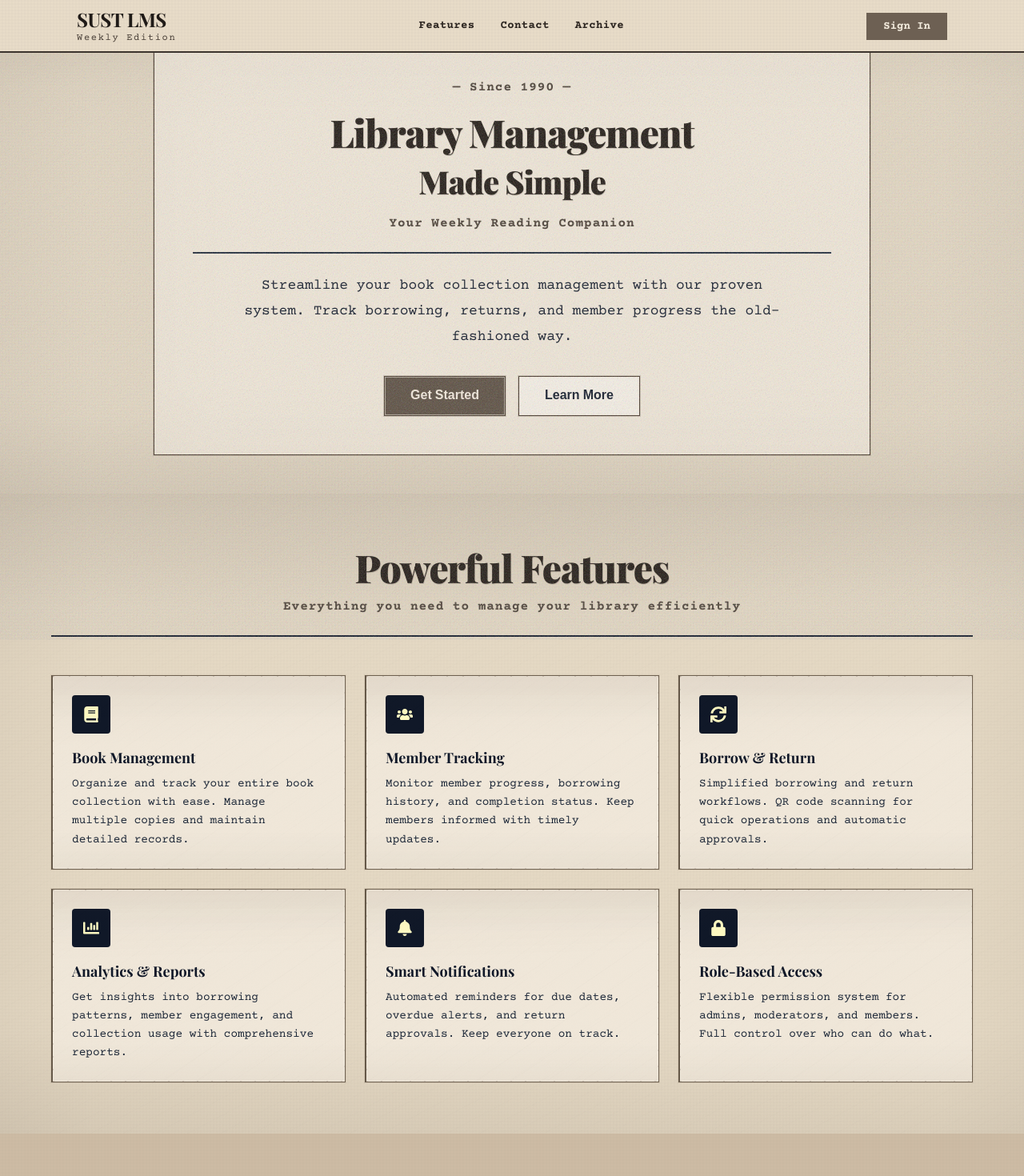
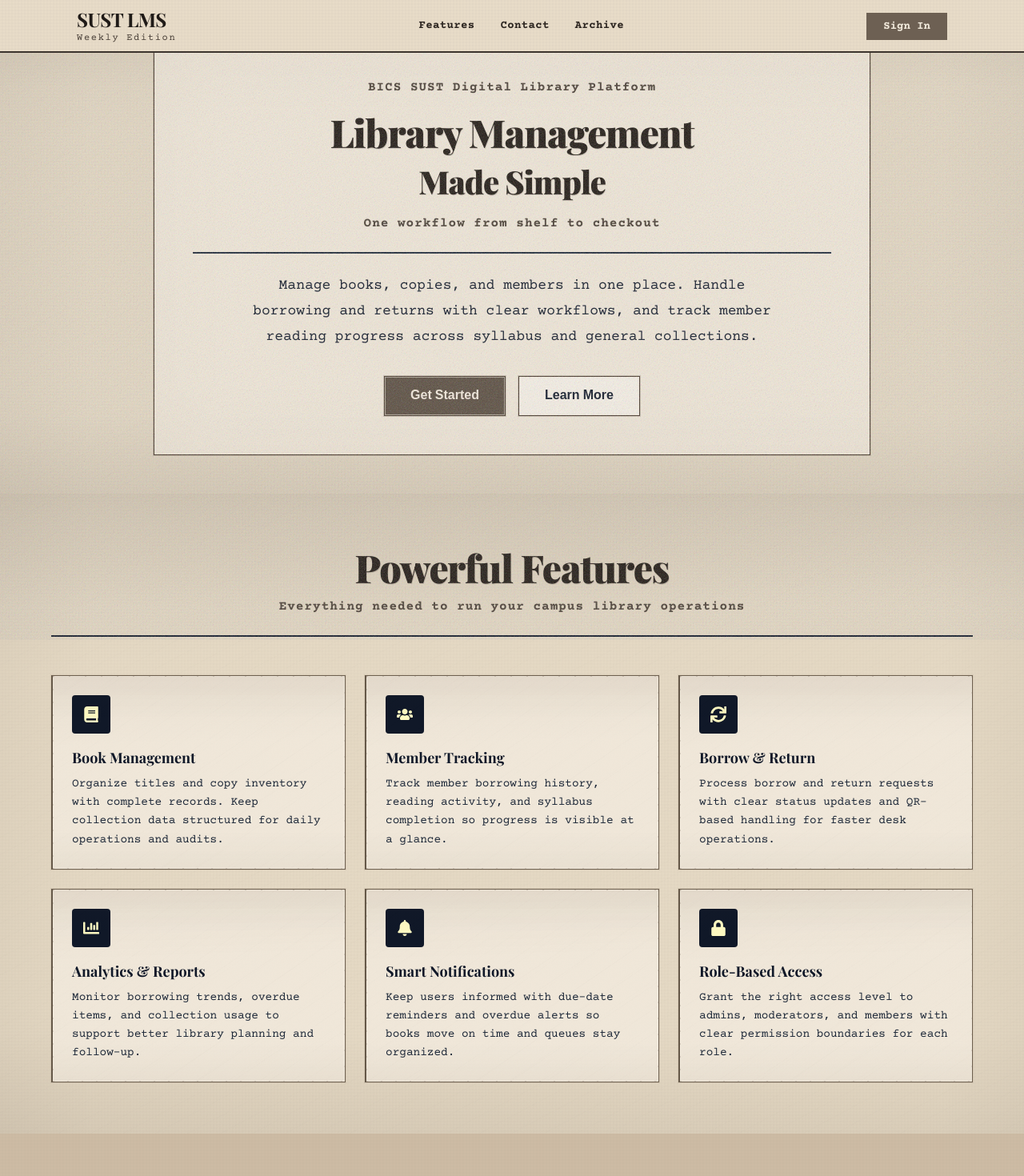
Before and after one commit to ahnayef/bics-sust-lms, a Next.js app: page / in a window 1280 px wide. Shown: the top 1470 px of the page at 80% size. Built offline with nearby package versions, Linux system fonts and the light colour scheme.

Commit message:
Update text

```diff
--- a/app/page.tsx
+++ b/app/page.tsx
@@ -167,7 +167,9 @@ export default function Home() {
           style={{ backgroundColor: "#f1e8d9" }}
         >
           <div className="text-center border-b-2 border-double border-gray-800 pb-6 mb-6">
-            <div className="newspaper-subheader mb-4">— Since 1990 —</div>
+            <div className="newspaper-subheader mb-4">
+              BICS SUST Digital Library Platform
+            </div>
             <h1 className="newspaper-headline">
               Library Management
               <div style={{ fontSize: "2.5rem", marginTop: "0.5rem" }}>
@@ -175,7 +177,7 @@ export default function Home() {
               </div>
             </h1>
             <div className="newspaper-subheader mt-4">
-              Your Weekly Reading Companion
+              One workflow from shelf to checkout
             </div>
           </div>
 
@@ -186,8 +188,9 @@ export default function Home() {
               lineHeight: "1.8",
             }}
           >
-            Streamline your book collection management with our proven system.
-            Track borrowing, returns, and member progress the old-fashioned way.
+            Manage books, copies, and members in one place. Handle borrowing and
+            returns with clear workflows, and track member reading progress
+            across syllabus and general collections.
           </p>
 
           <div className="flex flex-col sm:flex-row gap-4 justify-center">
@@ -218,7 +221,7 @@ export default function Home() {
           <div className="text-center mb-12 pb-6 border-b-2 border-double border-gray-900">
             <h2 className="newspaper-headline mb-2">Powerful Features</h2>
             <p className="newspaper-subheader">
-              Everything you need to manage your library efficiently
+              Everything needed to run your campus library operations
             </p>
           </div>
 
@@ -242,8 +245,8 @@ export default function Home() {
                   lineHeight: "1.6",
                 }}
               >
-                Organize and track your entire book collection with ease. Manage
-                multiple copies and maintain detailed records.
+                Organize titles and copy inventory with complete records. Keep
+                collection data structured for daily operations and audits.
               </p>
             </div>
 
@@ -266,8 +269,8 @@ export default function Home() {
                   lineHeight: "1.6",
                 }}
               >
-                Monitor member progress, borrowing history, and completion
-                status. Keep members informed with timely updates.
+                Track member borrowing history, reading activity, and syllabus
+                completion so progress is visible at a glance.
               </p>
             </div>
 
@@ -290,8 +293,8 @@ export default function Home() {
                   lineHeight: "1.6",
                 }}
               >
-                Simplified borrowing and return workflows. QR code scanning for
-                quick operations and automatic approvals.
+                Process borrow and return requests with clear status updates and
+                QR-based handling for faster desk operations.
               </p>
             </div>
 
@@ -314,8 +317,8 @@ export default function Home() {
                   lineHeight: "1.6",
                 }}
               >
-                Get insights into borrowing patterns, member engagement, and
-                collection usage with comprehensive reports.
+                Monitor borrowing trends, overdue items, and collection usage to
+                support better library planning and follow-up.
               </p>
             </div>
 
@@ -338,8 +341,8 @@ export default function Home() {
                   lineHeight: "1.6",
                 }}
               >
-                Automated reminders for due dates, overdue alerts, and return
-                approvals. Keep everyone on track.
+                Keep users informed with due-date reminders and overdue alerts
+                so books move on time and queues stay organized.
               </p>
             </div>
 
@@ -362,8 +365,8 @@ export default function Home() {
                   lineHeight: "1.6",
                 }}
               >
-                Flexible permission system for admins, moderators, and members.
-                Full control over who can do what.
+                Grant the right access level to admins, moderators, and members
+                with clear permission boundaries for each role.
               </p>
             </div>
           </div>
@@ -406,7 +409,7 @@ export default function Home() {
                 letterSpacing: "1px",
               }}
             >
-              Join us today and experience the future of library management
+              Launch your library workflow with one connected LMS
             </p>
           </div>
           <a
```
